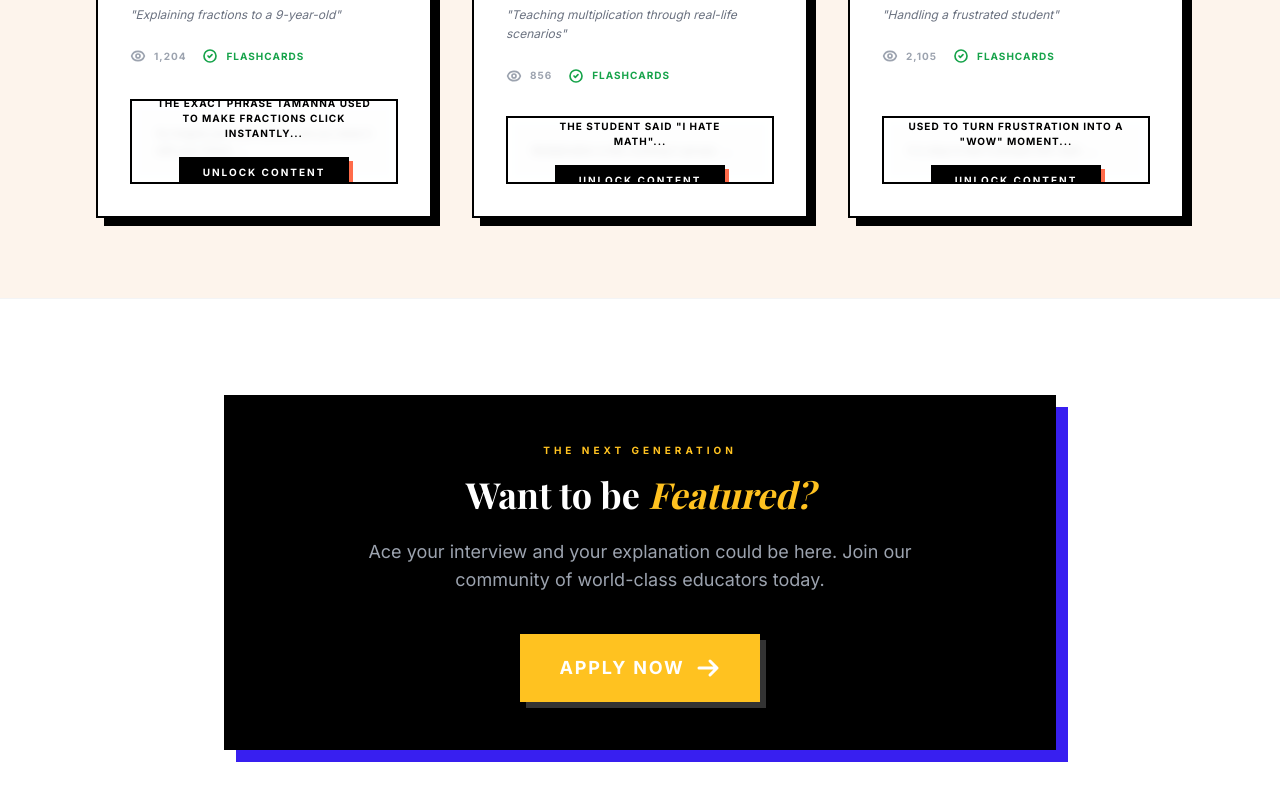
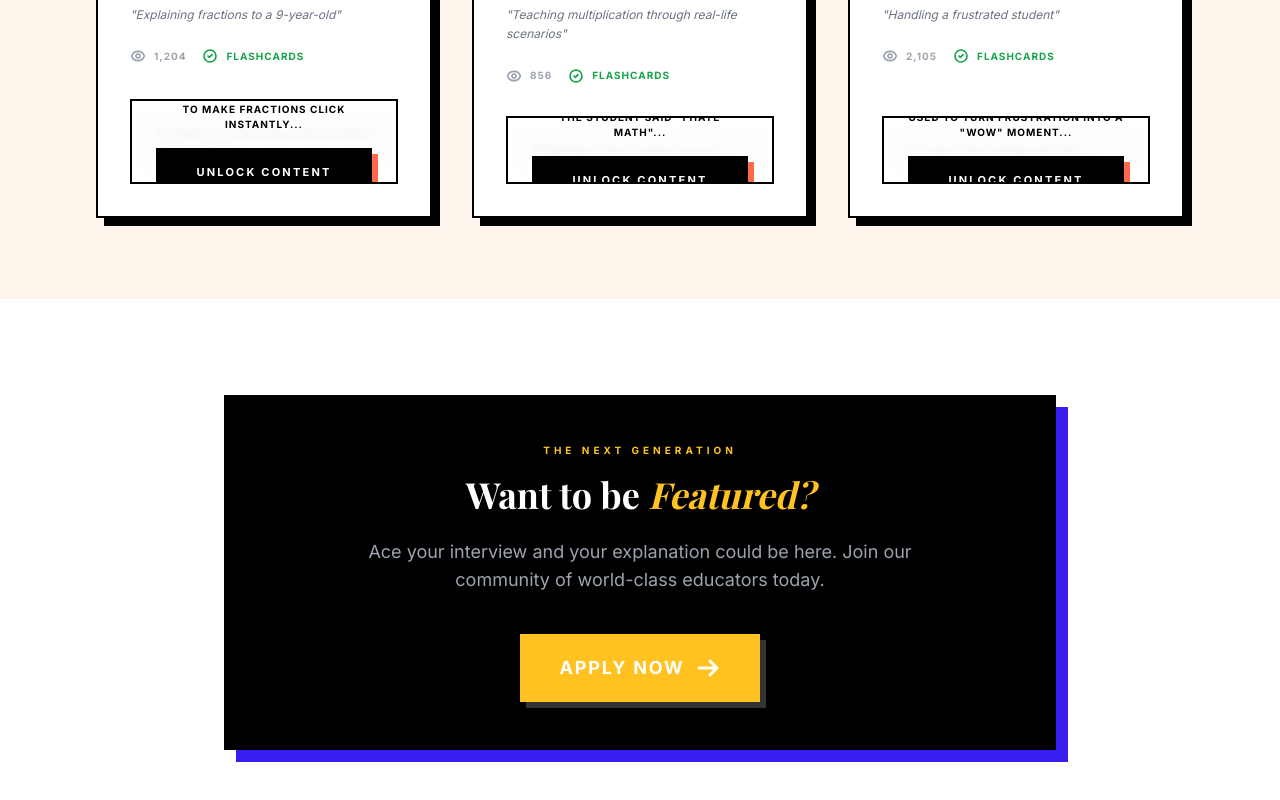
Before and after one commit to DeepanshuK007/cuemath-genesis, a React (Vite) app in the folder frontend/: page /testimonials in a window 1280 px wide. Shown: the part 1421-2221 px from the top of the page. Built offline with nearby package versions, Linux system fonts and the light colour scheme; no server answers.

Commit message:
Increase padding and refine styling for Unlock Content button in Library

```diff
--- a/frontend/src/components/TestimonialLibrary.jsx
+++ b/frontend/src/components/TestimonialLibrary.jsx
@@ -297,7 +297,7 @@ export default function TestimonialLibrary() {
                         <button
                           onClick={handleSubscribe}
                           disabled={isLoading}
-                          className="bg-black text-white px-6 py-2 text-[10px] font-black uppercase tracking-[0.2em] shadow-[4px_4px_0px_0px_rgba(255,107,74,1)] hover:translate-x-1 hover:translate-y-1 hover:shadow-none transition-all disabled:opacity-50"
+                          className="bg-black text-white px-10 py-4 text-[11px] font-black uppercase tracking-[0.2em] shadow-[6px_6px_0px_0px_rgba(255,107,74,1)] hover:translate-x-1 hover:translate-y-1 hover:shadow-none transition-all disabled:opacity-50"
                         >
                           {isLoading ? 'Wait...' : 'Unlock Content'}
                         </button>
```
